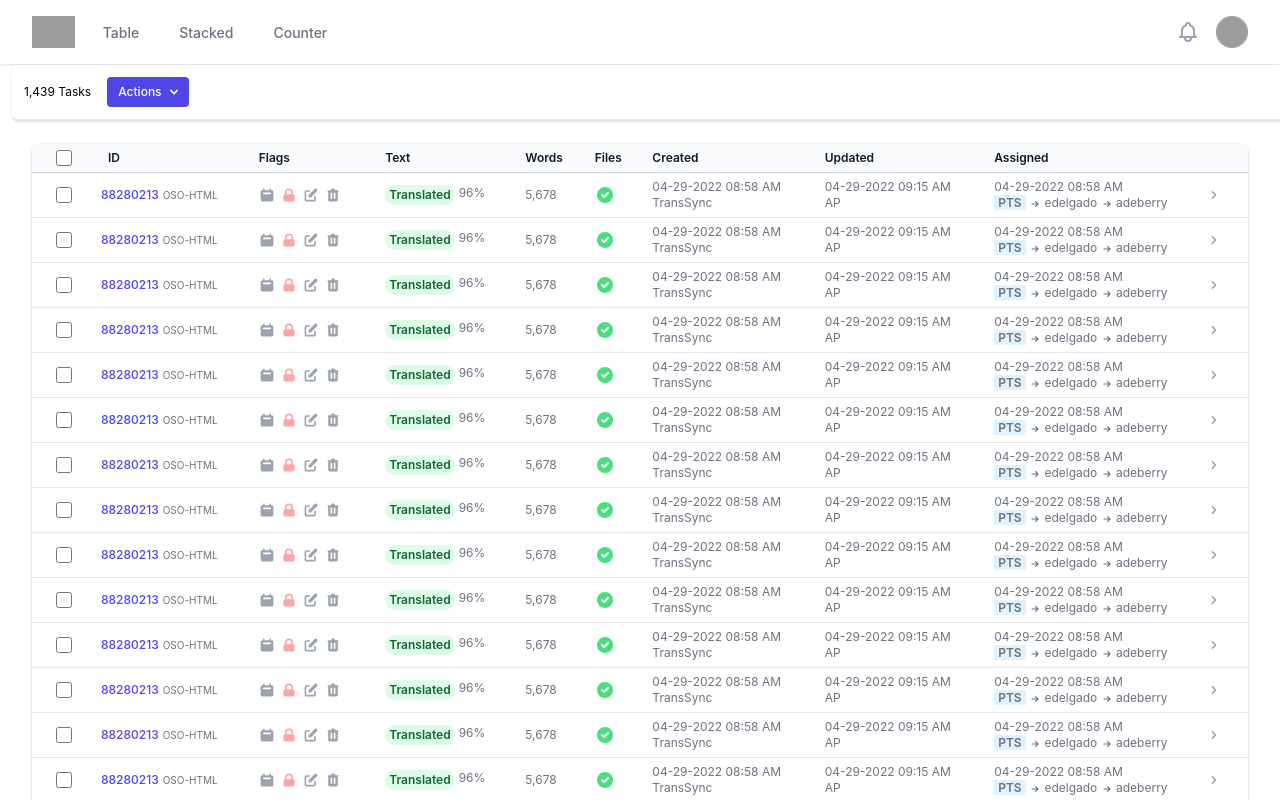
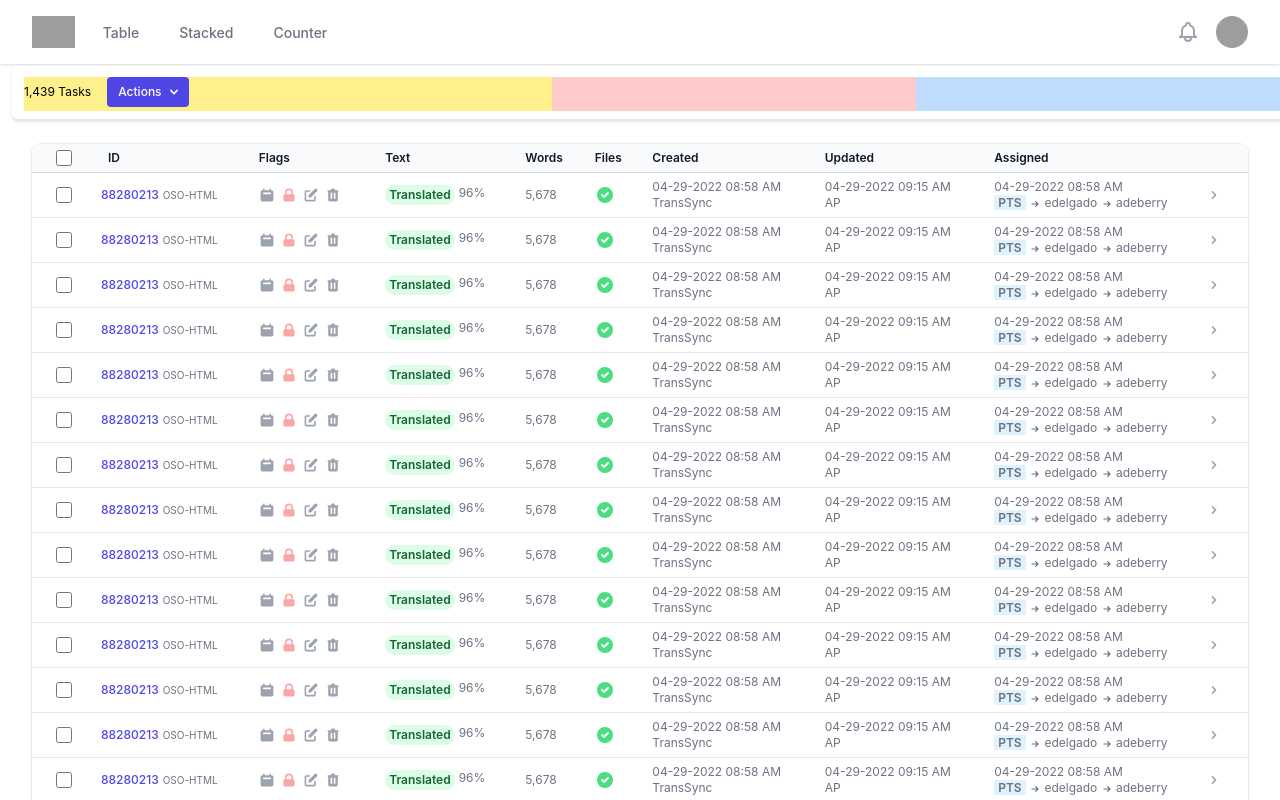
Before and after one commit to edelgado-en/page-queue, a React (Create React App) app: page /#/ in a window 1280 px wide. Shown: the top 800 px of the page. Built offline with nearby package versions, Linux system fonts and the light colour scheme; grey boxes are pictures that could not be loaded.

Commit message:
Working on the action bar

```diff
--- a/src/components/action-bar.component.jsx
+++ b/src/components/action-bar.component.jsx
@@ -3,7 +3,11 @@ import Dropdown from './dropdown.component';
 const ActionBar = () => {
     return (
         <>
-            <div className="shadow sm:rounded-md m-3 mt-0 md:px-3 h-14 mb-5 fixed z-10 bg-white border-solid border-b-2 border-gray-200 p-2 w-screen" style={{ paddingTop: '12px' }}>
+            <div className="shadow sm:rounded-md m-3 mt-0 md:px-3 h-14 mb-5
+                            fixed z-10 bg-white border-solid border-b-2
+                             border-gray-200 p-2 w-screen flex flex-row"
+                  style={{ paddingTop: '12px' }}>
+                <div className="bg-yellow-200 flex-grow">
                     <span className="text-xs mr-4">1,439 Tasks</span>
                     <Dropdown />
                     {/* <button
@@ -13,6 +17,14 @@ const ActionBar = () => {
                         Select All
                     </button> */}
                 </div>
+                <div className="bg-red-200 flex-grow">
+
+                </div>
+                <div className="bg-blue-200 flex-grow">
+
+                </div>
+
+            </div>
             <div className="mt-36"></div>
         </>
     )
--- a/src/routes/home/home.component.jsx
+++ b/src/routes/home/home.component.jsx
@@ -6,6 +6,36 @@ import { CalendarIcon, ChevronRightIcon,
 import ActionBar from '../../components/action-bar.component'
 
 const people = [
+  {
+    name: 'Enrique Delgado',
+    title: 'Software Engineer',
+    email: 'edelgado@example.com',
+  },
+  {
+    name: 'Enrique Delgado',
+    title: 'Software Engineer',
+    email: 'edelgado@example.com',
+  },
+  {
+    name: 'Enrique Delgado',
+    title: 'Software Engineer',
+    email: 'edelgado@example.com',
+  },
+  {
+    name: 'Enrique Delgado',
+    title: 'Software Engineer',
+    email: 'edelgado@example.com',
+  },
+  {
+    name: 'Enrique Delgado',
+    title: 'Software Engineer',
+    email: 'edelgado@example.com',
+  },
+  {
+    name: 'Enrique Delgado',
+    title: 'Software Engineer',
+    email: 'edelgado@example.com',
+  },
   {
     name: 'Enrique Delgado',
     title: 'Software Engineer',
@@ -131,27 +161,12 @@ export default function Home() {
     <>
     <div style={{ marginTop: '65px' }}></div>
     <ActionBar />
-    <div className="px-4 sm:px-6 lg:px-8 mt-20">
+    <div className="px-4 sm:px-6 lg:px-8">
       <div className="mt-8 flex flex-col">
         <div className="-my-2 -mx-4 overflow-x-auto sm:-mx-6 lg:-mx-8">
           <div className="inline-block min-w-full py-2 align-middle md:px-6 lg:px-8">
-            <div className="relative overflow-hidden shadow ring-1 ring-black ring-opacity-5 md:rounded-lg">
-              {/* {selectedPeople.length > 0 && (
-                <div className="absolute top-0 left-12 flex h-12 items-center space-x-3 bg-gray-50 sm:left-16">
-                  <button
-                    type="button"
-                    className="inline-flex items-center rounded border border-gray-300 bg-white px-2.5 py-1.5 text-xs font-medium text-gray-700 shadow-sm hover:bg-gray-50 focus:outline-none focus:ring-2 focus:ring-indigo-500 focus:ring-offset-2 disabled:cursor-not-allowed disabled:opacity-30"
-                  >
-                    Bulk edit
-                  </button>
-                  <button
-                    type="button"
-                    className="inline-flex items-center rounded border border-gray-300 bg-white px-2.5 py-1.5 text-xs font-medium text-gray-700 shadow-sm hover:bg-gray-50 focus:outline-none focus:ring-2 focus:ring-indigo-500 focus:ring-offset-2 disabled:cursor-not-allowed disabled:opacity-30"
-                  >
-                    Delete all
-                  </button>
-                </div>
-              )} */}
+            <div className="overflow-hidden shadow ring-1 ring-black ring-opacity-5 md:rounded-lg">
+
               <table className="min-w-full table-fixed divide-y divide-gray-300">
                 <thead className="bg-gray-50">
                   <tr>
@@ -271,6 +286,7 @@ export default function Home() {
                   ))}
                 </tbody>
               </table>
+
             </div>
           </div>
         </div>
--- a/src/routes/navigation/navigation.component.jsx
+++ b/src/routes/navigation/navigation.component.jsx
@@ -11,7 +11,7 @@ function classNames(...classes) {
 export default function Navigation() {
   return (
       <>
-    <Disclosure as="nav" className="bg-white shadow fixed w-full">
+    <Disclosure as="nav" className="bg-white shadow fixed w-full z-50">
       {({ open }) => (
         <>
           <div className="max-w-7xl mx-auto px-2 sm:px-6 lg:px-8">
```
Lines whose indentation alone changed are shown as unchanged.
